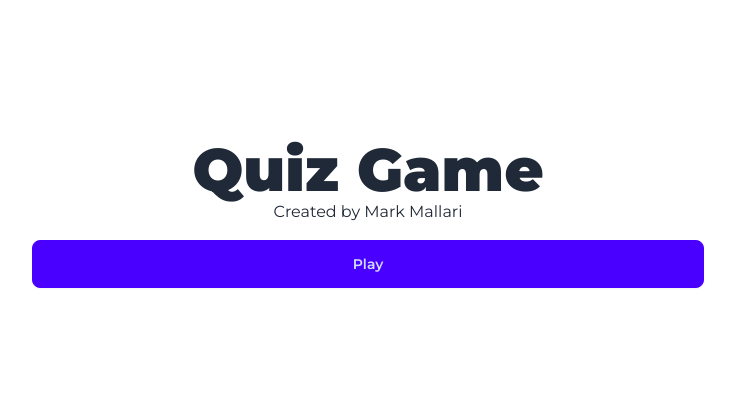
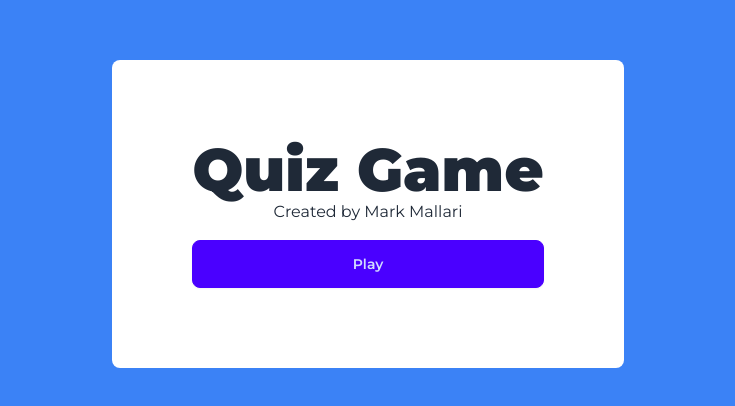
Before and after one commit to MarkMallari16/quiz-game-react, a React (Vite) app: page / in a window 1280 px wide. Shown: the part 186-592 px from the top of the page, without its empty margins (272-1007 px from the left). Built offline with nearby package versions, Linux system fonts and the light colour scheme.

Commit message:
fix some ui

```diff
--- a/src/components/PlayComponent.jsx
+++ b/src/components/PlayComponent.jsx
@@ -1,12 +1,14 @@
 import React from 'react'
 import usePlay from '../hooks/usePlay';
 import QuizImage from '../assets/quiz.png';
+import ResponsiveLayout from './ResponsiveLayout';
 
 const PlayComponent = () => {
     const { handleIsPlaying } = usePlay();
 
     return (
-        <div className='h-screen flex items-center justify-center p-5 '>
+        <ResponsiveLayout>
+            <div className='bg-white p-20 rounded-lg'>
                 <div className='w-full max-w-2xl'>
                     <div className='flex justify-center items-center gap-4 mb-4'>
                         <div>
@@ -19,6 +21,7 @@ const PlayComponent = () => {
                     </div>
                 </div>
             </div>
+        </ResponsiveLayout>
     )
 }
 
--- /dev/null
+++ b/src/components/ResponsiveLayout.jsx
@@ -0,0 +1,11 @@
+import React from 'react'
+
+const ResponsiveLayout = ({ children }) => {
+    return (
+        <div className='h-screen flex justify-center items-center bg-blue-500'>
+            {children}
+        </div>
+    )
+}
+
+export default ResponsiveLayout
--- a/src/pages/Info.jsx
+++ b/src/pages/Info.jsx
@@ -1,10 +1,12 @@
 import React from 'react'
 import useInfo from '../hooks/useInfo'
+import ResponsiveLayout from '../components/ResponsiveLayout'
 
 const Info = () => {
     const { nameValue, error, handleNameValue, handleStartGame } = useInfo()
     return (
-        <div className='h-screen flex justify-center items-center'>
+        <ResponsiveLayout>
+            <div className='bg-white p-10 rounded-lg'>
                 <div className='w-96'>
                     <div className='mb-2'>Before Getting Start Please enter your name</div>
                     <div className='mb-3'>
@@ -14,6 +16,7 @@ const Info = () => {
                     <button className='btn btn-primary w-full' onClick={handleStartGame}>Start Quiz</button>
                 </div>
             </div>
+        </ResponsiveLayout>
     )
 }
 
--- a/src/pages/QuizGame.jsx
+++ b/src/pages/QuizGame.jsx
@@ -7,16 +7,18 @@ const QuizGame = () => {
 
     const location = useLocation();
     const { name } = location.state || {};
-    const { questions, score, currentQuestionIndex, isShowScore, handleTryAgain, handleAnswerButtonClicked, shuffledArray, scoreResultMessage, handleExit, timer } = useQuizGame();
+    const { questions, score, currentQuestionIndex, isShowScore, handleTryAgain, handleAnswerButtonClicked, scoreResultMessage, handleExit, timer } = useQuizGame();
 
     return (
         <div className='h-screen flex items-center justify-center bg-blue-500'>
             {isShowScore ? (
-                <div className='bg-white'>
+                <div className='bg-white p-10 lg:p-24 rounded-lg'>
                     <div className='text-2xl font-black'>{name} Your score is: {score}</div>
                     <div className='text-center font-medium'>{scoreResultMessage}</div>
-                    <button className='btn btn-primary w-full rounded-lg mt-3' onClick={handleTryAgain}>Try Again</button>
-                    <button className='btn btn-error py-2 font-bold  w-full rounded-lg mt-3' onClick={handleExit}>Exit</button>
+                    <div className='mt-4'>
+                        <button className='btn btn-primary w-full rounded-lg mt-3' onClick={handleTryAgain}>Try Again</button>
+                        <button className='btn btn-error py-2 font-bold  w-full rounded-lg mt-3' onClick={handleExit}>Exit</button>
+                    </div>
                 </div>
             ) : (
                 <div className='p-10 lg:p-24 bg-white rounded-xl'>
```
Lines whose indentation alone changed are shown as unchanged.
